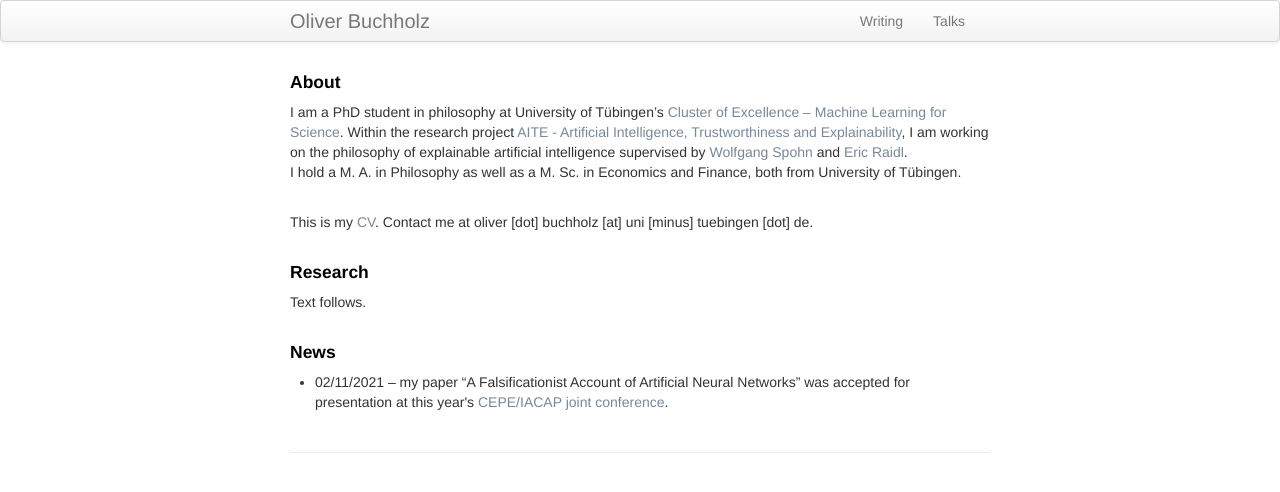
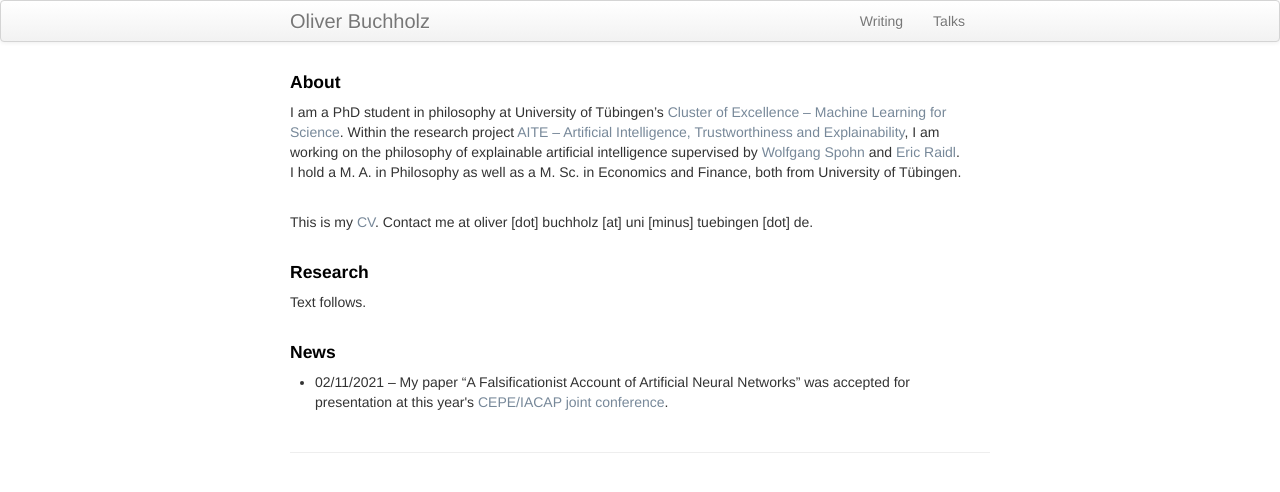
Before and after one commit to oliverbuchholz/oliverbuchholz.github.io, a Jekyll site: the page built from index.md, in a window 1280 px wide. Shown: the top 492 px of the page. Built offline with Jekyll 4.4.1, drawn with Linux system fonts in a browser that asks for light colours.

```diff
--- a/index.md
+++ b/index.md
@@ -7,7 +7,7 @@ keywords: Buchholz, Oliver, philosophy, machine learning, phd, T&uuml;bingen
 
 <h4> About </h4>
 
-I am a PhD student in philosophy at University of T&uuml;bingen's <a href = "https://uni-tuebingen.de/en/research/core-research/cluster-of-excellence-machine-learning/home/" target = "_blank">Cluster of Excellence &ndash; Machine Learning for Science</a>. Within the research project <a href = "https://uni-tuebingen.de/en/research/core-research/cluster-of-excellence-machine-learning/research/research/cluster-research-groups/ethics-philosophy-lab/projects/" target = "_blank">AITE - Artificial Intelligence, Trustworthiness and Explainability</a>, I am working on the philosophy of explainable artificial intelligence supervised by <a href="https://www.philosophie.uni-konstanz.de/ag-spohn/personen/prof-dr-wolfgang-spohn/" target="_blank">Wolfgang Spohn</a> and <a href="https://scholar.google.de/citations?user=MpJaE0wAAAAJ&hl=de" target="_blank">Eric Raidl</a>.<br>
+I am a PhD student in philosophy at University of T&uuml;bingen's <a href = "https://uni-tuebingen.de/en/research/core-research/cluster-of-excellence-machine-learning/home/" target = "_blank">Cluster of Excellence &ndash; Machine Learning for Science</a>. Within the research project <a href = "https://uni-tuebingen.de/en/research/core-research/cluster-of-excellence-machine-learning/research/research/cluster-research-groups/ethics-philosophy-lab/projects/" target = "_blank">AITE &ndash; Artificial Intelligence, Trustworthiness and Explainability</a>, I am working on the philosophy of explainable artificial intelligence supervised by <a href="https://www.philosophie.uni-konstanz.de/ag-spohn/personen/prof-dr-wolfgang-spohn/" target="_blank">Wolfgang Spohn</a> and <a href="https://scholar.google.de/citations?user=MpJaE0wAAAAJ&hl=de" target="_blank">Eric Raidl</a>.<br>
 I hold a M. A. in Philosophy as well as a M. Sc. in Economics and Finance, both from University of T&uuml;bingen.<br><br>
 
 This is my <a href="assets/CV.pdf">CV</a>. Contact me at oliver [dot] buchholz [at] uni [minus] tuebingen [dot] de.<br><br>
@@ -21,6 +21,6 @@ Text follows.<br><br>
 <h4> News </h4>
 
 <ul>
-<li> 02/11/2021 &ndash; my paper &ldquo;A Falsificationist Account of Artificial Neural Networks&rdquo; was accepted for presentation at this year's <a href="https://www.inf.uni-hamburg.de/en/inst/ab/eit/cepe-iacap2021.html" target="_blank">CEPE/IACAP joint conference</a>.
+<li> 02/11/2021 &ndash; My paper &ldquo;A Falsificationist Account of Artificial Neural Networks&rdquo; was accepted for presentation at this year's <a href="https://www.inf.uni-hamburg.de/en/inst/ab/eit/cepe-iacap2021.html" target="_blank">CEPE/IACAP joint conference</a>.
 </li>
 </ul>
```
